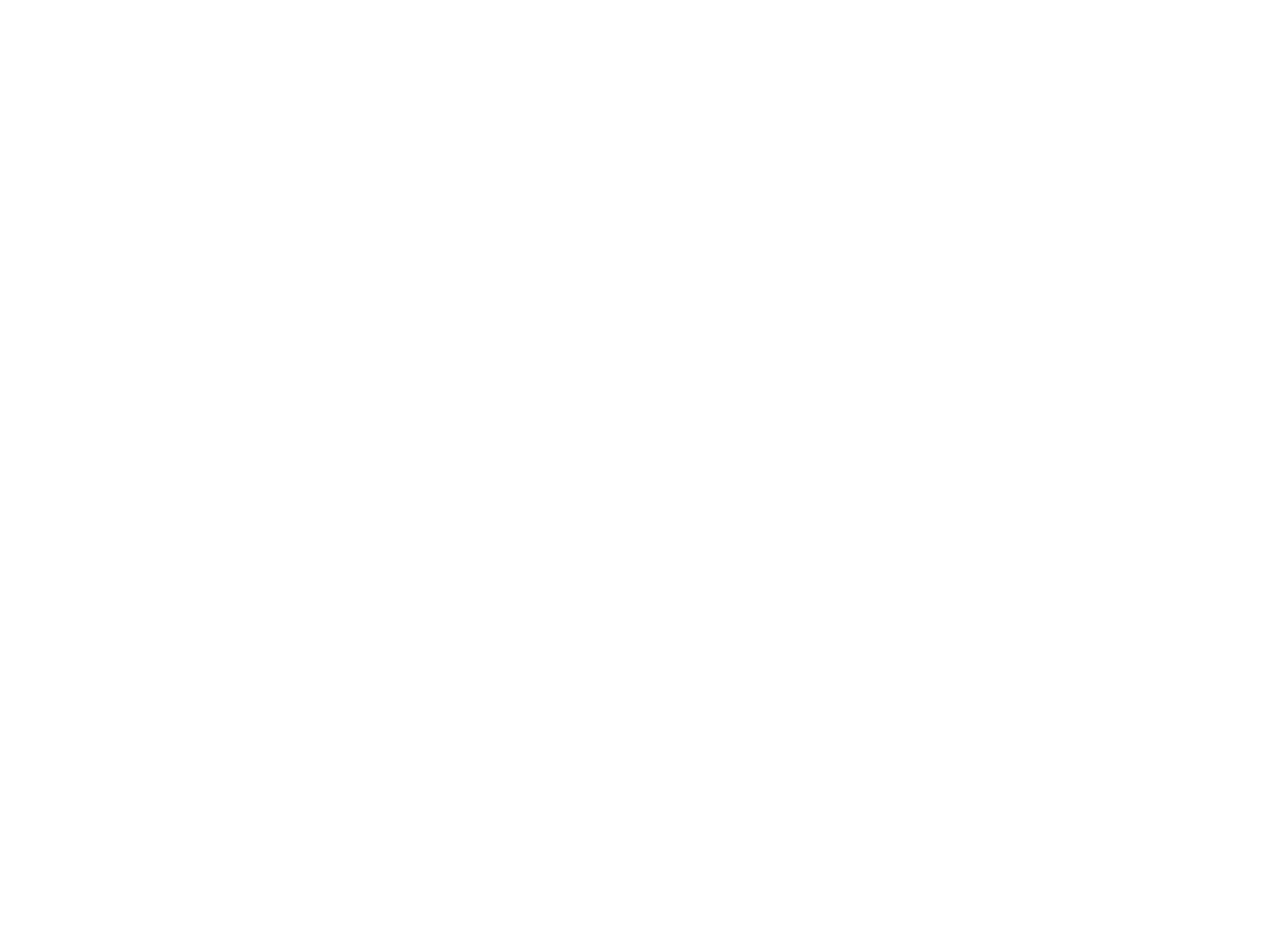
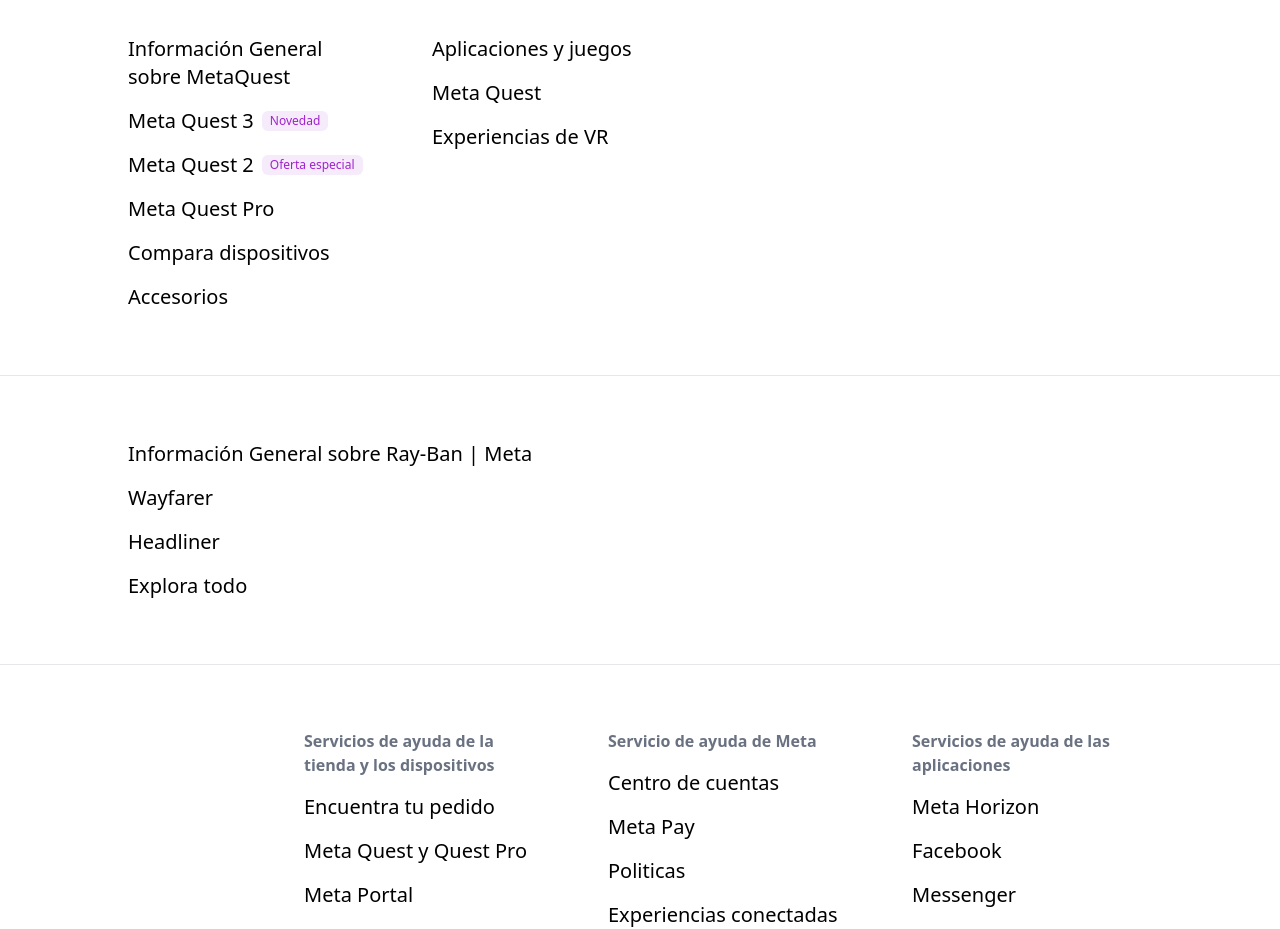
Before and after one commit to marco-soria/metatw, an Angular app: page / in a window 1280 px wide. Shown: the part 160-1089 px from the top of the page. Before the commit the page ends 800 px from the top, so only its background shows below. Built offline with nearby package versions, Linux system fonts and the light colour scheme.

Commit message:
header-menu structure

```diff
--- a/src/app/components/header/header.html
+++ b/src/app/components/header/header.html
@@ -1,3 +1,5 @@
+<!--Header-->
+
 <div class="py-4">
   <div class="max-w-7xl mx-auto flex items-center justify-between text-sm">
     <div class="flex items-center gap-12">
@@ -110,3 +112,154 @@
     </div>
   </div>
 </div>
+
+<!--end - Header-->
+
+<!--Menus-->
+
+<!-- Meta Quest -->
+<div class="py-16 border-t border-gray-200">
+  <div class="max-w-5xl mx-auto flex gap-16 text-xl">
+    <div class="w-60">
+      <ul class="space-y-4">
+        <li class="hover:underline hover:underline-offset-4 hover:decoration-1">
+          Información General sobre MetaQuest
+        </li>
+        <li class="flex items-center gap-2">
+          <span
+            class="hover:underline hover:underline-offset-4 hover:decoration-1"
+            >Meta Quest 3 </span
+          ><span
+            class="py-0.5 px-2 bg-[#f5ebfa] font-medium text-xs text-[#a121ce] rounded-md"
+            >Novedad</span
+          >
+        </li>
+        <li class="flex items-center gap-2">
+          <span
+            class="hover:underline hover:underline-offset-4 hover:decoration-1"
+            >Meta Quest 2 </span
+          ><span
+            class="py-0.5 px-2 bg-[#f5ebfa] font-medium text-xs text-[#a121ce] rounded-md"
+            >Oferta especial</span
+          >
+        </li>
+        <li class="hover:underline hover:underline-offset-4 hover:decoration-1">
+          Meta Quest Pro
+        </li>
+        <li class="hover:underline hover:underline-offset-4 hover:decoration-1">
+          Compara dispositivos
+        </li>
+        <li class="hover:underline hover:underline-offset-4 hover:decoration-1">
+          Accesorios
+        </li>
+      </ul>
+    </div>
+    <div>
+      <ul class="space-y-4">
+        <li class="hover:underline hover:underline-offset-4 hover:decoration-1">
+          Aplicaciones y juegos
+        </li>
+        <li class="hover:underline hover:underline-offset-4 hover:decoration-1">
+          Meta Quest
+        </li>
+        <li class="hover:underline hover:underline-offset-4 hover:decoration-1">
+          Experiencias de VR
+        </li>
+      </ul>
+    </div>
+  </div>
+</div>
+<!--endMetaQuest-->
+
+<!-- Ray-Ban -->
+<div class="py-16 border-t border-gray-200">
+  <div class="max-w-5xl mx-auto text-xl">
+    <ul class="space-y-4">
+      <li class="hover:underline hover:underline-offset-4 hover:decoration-1">
+        Información General sobre Ray-Ban | Meta
+      </li>
+      <li class="hover:underline hover:underline-offset-4 hover:decoration-1">
+        Wayfarer
+      </li>
+      <li class="hover:underline hover:underline-offset-4 hover:decoration-1">
+        Headliner
+      </li>
+      <li class="hover:underline hover:underline-offset-4 hover:decoration-1">
+        Explora todo
+      </li>
+    </ul>
+  </div>
+  <!--endMenus-->
+</div>
+<!--endRayBan-->
+
+<!--Asistencia-->
+<div class="py-16 border-t border-gray-200">
+  <div class="max-w-5xl mx-auto flex justify-end gap-16 text-xl">
+    <div class="w-60">
+      <ul class="space-y-4">
+        <li class="font-bold text-base text-gray-500">
+          Servicios de ayuda de la tienda y los dispositivos
+        </li>
+        <li class="hover:underline hover:underline-offset-4 hover:decoration-1">
+          Encuentra tu pedido
+        </li>
+        <li class="hover:underline hover:underline-offset-4 hover:decoration-1">
+          Meta Quest y Quest Pro
+        </li>
+        <li class="hover:underline hover:underline-offset-4 hover:decoration-1">
+          Meta Portal
+        </li>
+        <li class="hover:underline hover:underline-offset-4 hover:decoration-1">
+          Gafas Inteligentes
+        </li>
+      </ul>
+    </div>
+    <div class="w-60">
+      <ul class="space-y-4">
+        <li class="font-bold text-base text-gray-500">
+          Servicio de ayuda de Meta
+        </li>
+        <li class="hover:underline hover:underline-offset-4 hover:decoration-1">
+          Centro de cuentas
+        </li>
+        <li class="hover:underline hover:underline-offset-4 hover:decoration-1">
+          Meta Pay
+        </li>
+        <li class="hover:underline hover:underline-offset-4 hover:decoration-1">
+          Politicas
+        </li>
+        <li class="hover:underline hover:underline-offset-4 hover:decoration-1">
+          Experiencias conectadas
+        </li>
+      </ul>
+    </div>
+    <div class="w-60">
+      <ul class="space-y-4">
+        <li class="font-bold text-base text-gray-500">
+          Servicios de ayuda de las aplicaciones
+        </li>
+        <li class="hover:underline hover:underline-offset-4 hover:decoration-1">
+          Meta Horizon
+        </li>
+        <li class="hover:underline hover:underline-offset-4 hover:decoration-1">
+          Facebook
+        </li>
+        <li class="hover:underline hover:underline-offset-4 hover:decoration-1">
+          Messenger
+        </li>
+        <li class="hover:underline hover:underline-offset-4 hover:decoration-1">
+          Instagram
+        </li>
+        <li class="hover:underline hover:underline-offset-4 hover:decoration-1">
+          WhatsApp
+        </li>
+        <li class="hover:underline hover:underline-offset-4 hover:decoration-1">
+          Workplace
+        </li>
+      </ul>
+    </div>
+  </div>
+</div>
+<!--end Asistencia-->
+<!--end-Menu-->
```
